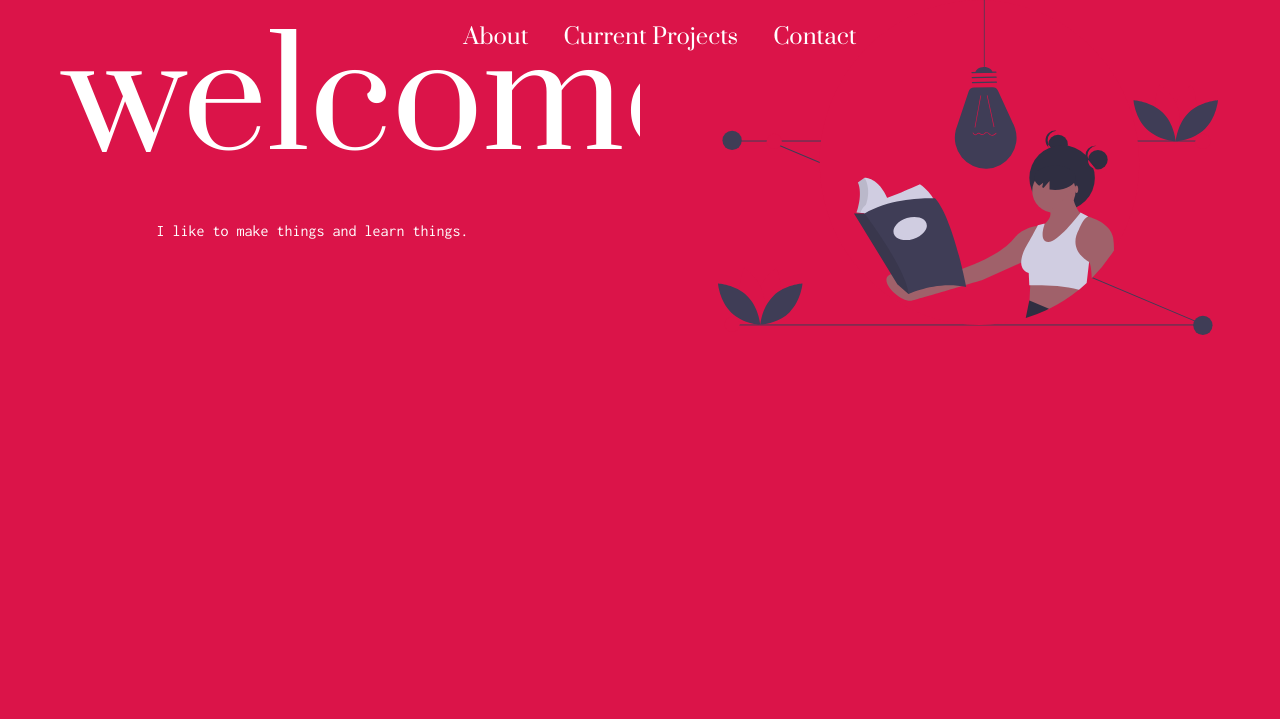
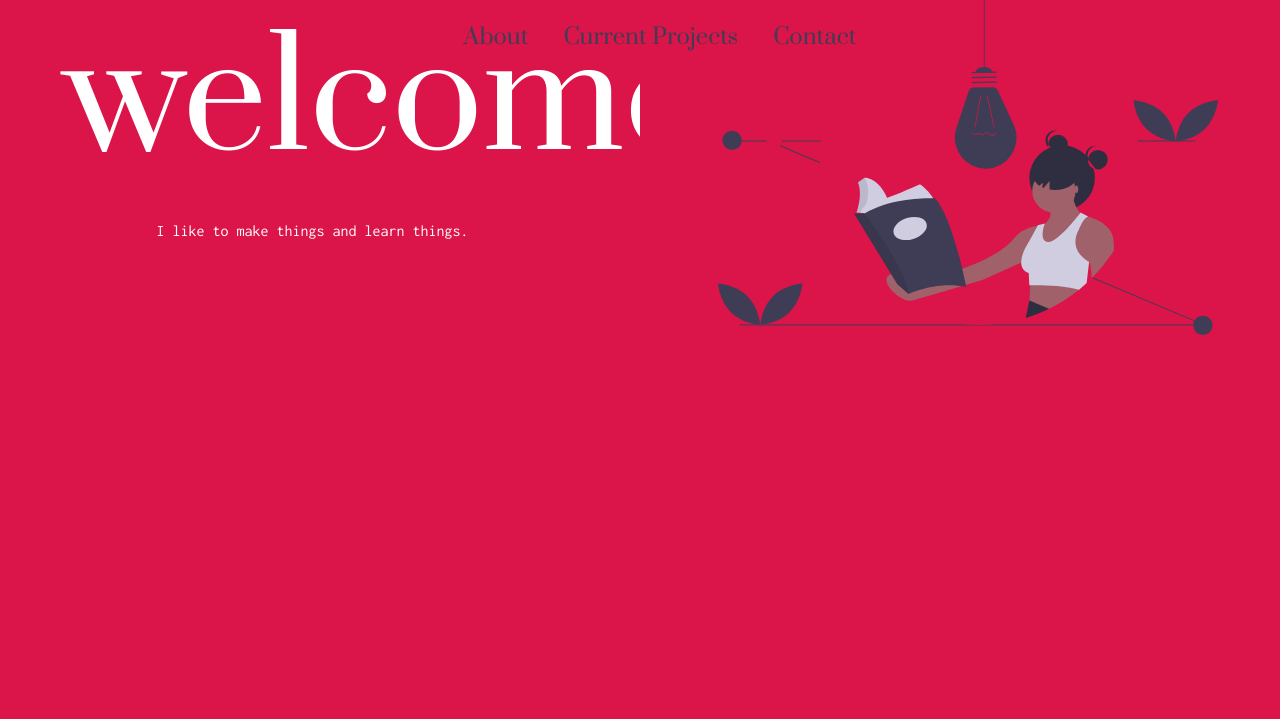
Before and after one commit to tscales2/tscales2.github.io, a PHP site: page / in a window 1280 px wide. Shown: the top 719 px of the page. Run offline with PHP 8.4, Linux system fonts and the light colour scheme.

Commit message:
updated site with more files

```diff
--- a/main.css
+++ b/main.css
@@ -61,7 +61,7 @@ nav {
     z-index: 1;
     left: 0;
     right: 0;
-    color: #ffffff;
+    color: #3f3d56;
     font-family: 'Prata', serif;
     font-size: 22px;
 }
@@ -75,7 +75,7 @@ nav {
     margin: 0 15px;
 }
 .navigation li a {
-    color: #ffffff;
+    color: #3f3d56;
     text-decoration: none;
 }
 
```
